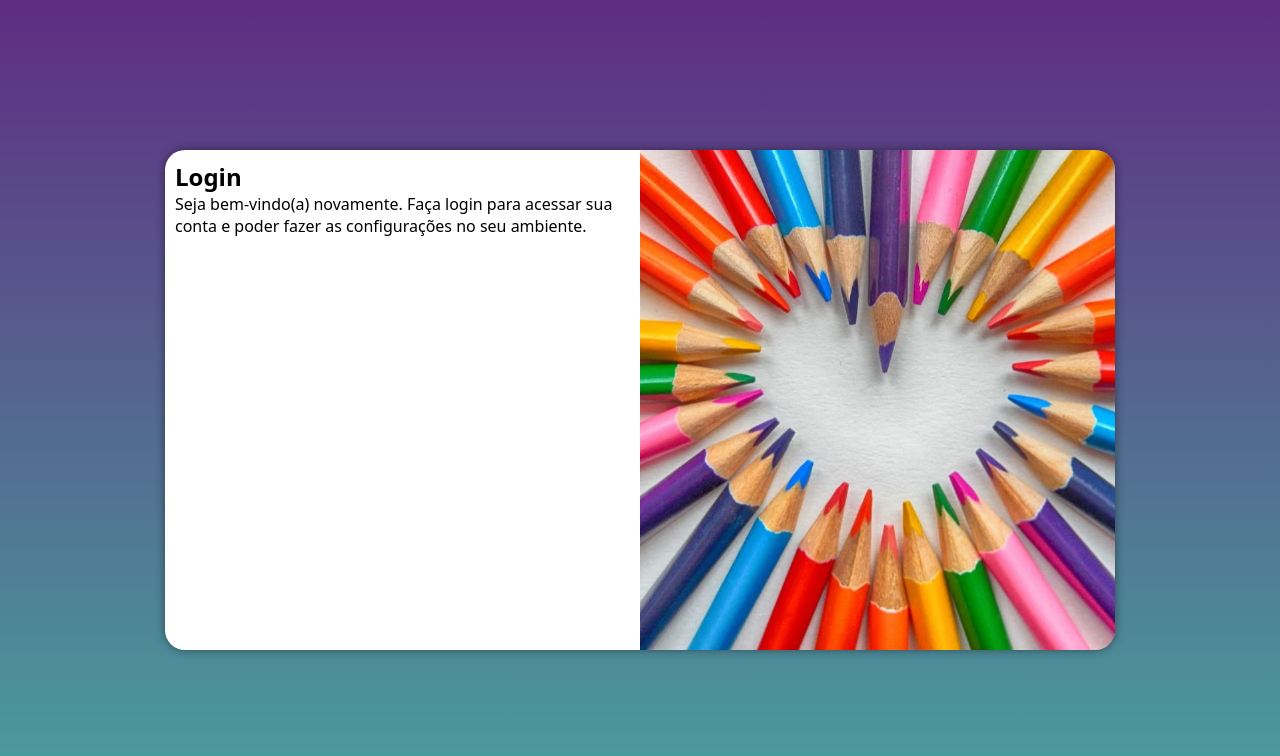
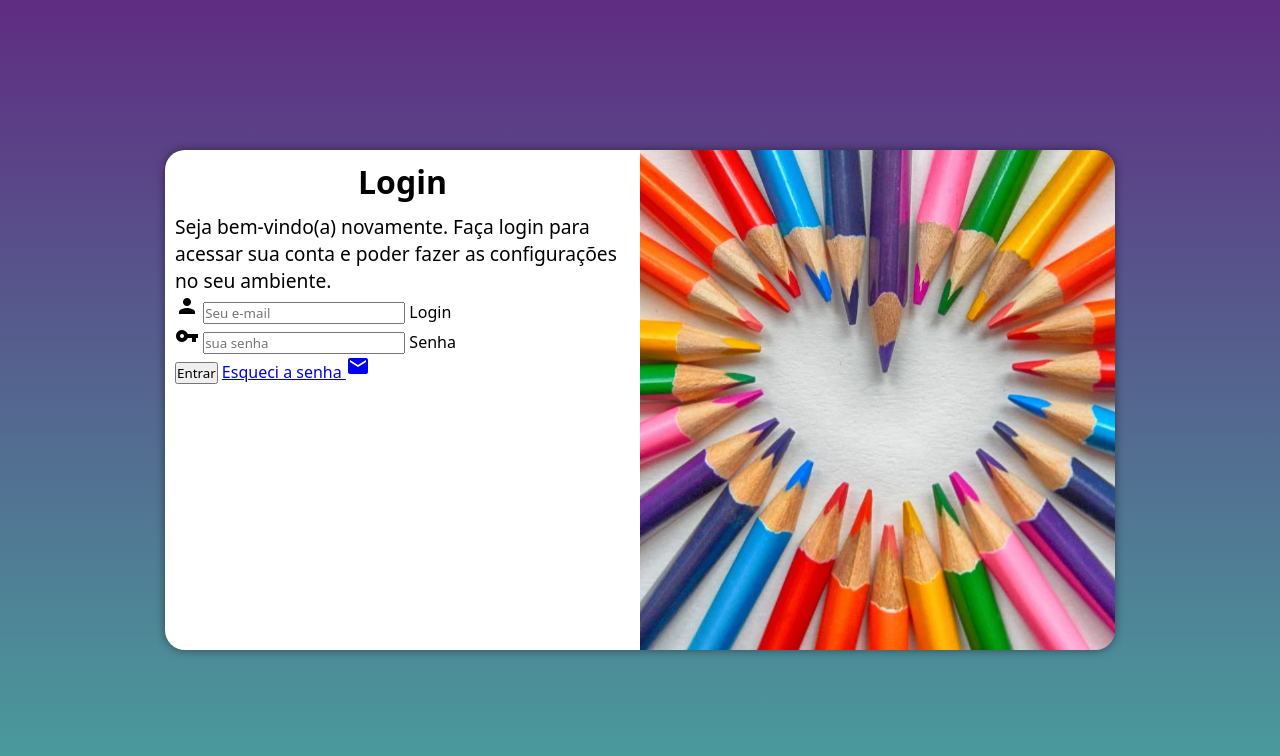
Before and after one commit to Edgar-diih/Projeto-login, a plain HTML site: page index.html in a window 1280 px wide. Drawn offline with Linux system fonts and the light colour scheme.

Commit message:
Formulário Adicionado

```diff
--- a/estilos/media-query.css
+++ b/estilos/media-query.css
@@ -25,10 +25,9 @@ Grandes Telas: acima de 1200px
         width: 70%;
     }
 }
-
 @media screen and (min-width: 992px) {
     body{
-        background-image: linear-gradient(to top, #49a09d, #5f2c82);
+        background-image: linear-gradient(to top, #49a09d, #5f2c82) ;
     }
     section#login {
         width: 950px;
@@ -42,4 +41,10 @@ Grandes Telas: acima de 1200px
         float: left;
         width: 50%;
     }
+    div#formulario > h1 {
+        font-size: 2em;
+    }
+    div#formulario > p {
+        font-size: 1.2em;
+    }
 }
--- a/estilos/style.css
+++ b/estilos/style.css
@@ -45,3 +45,10 @@ section#login > div#formulario{
     display: block;
     padding: 10px;
 }
+div#formulario > h1 {
+    text-align: center;
+    margin-bottom: 10px;
+}
+div#formulario > p {
+    font-size: 0.8em;
+}
--- a/index.html
+++ b/index.html
@@ -4,6 +4,7 @@
     <meta charset="UTF-8">
     <meta name="viewport" content="width=device-width, initial-scale=1.0">
     <title>Login</title>
+    <link href="https://fonts.googleapis.com/icon?family=Material+Icons"rel="stylesheet">
     <link rel="stylesheet" href="estilos/style.css">
     <link rel="stylesheet" href="estilos/media-query.css">
 </head>
@@ -16,8 +17,19 @@
             <div id="formulario">
                 <h1>Login</h1>
                 <p>Seja bem-vindo(a) novamente. Faça login para acessar sua conta e poder fazer as configurações no seu ambiente.</p>
-                <form action="login.php" method="post">
-
+                <form action="login.php" method="post" autocomplete="on">
+                    <div class="campo">
+                        <span class="material-icons">person</span>
+                        <input type="email" name="login" id="ilogin" placeholder="Seu e-mail" autocomplete="email">
+                        <label for="ilogin">Login</label>
+                    </div>
+                    <div class="campo">
+                        <span class="material-icons">vpn_key</span>
+                        <input type="password" name="senha" id="isenha" placeholder="sua senha" autocomplete="current-password" required minlength="8" maxlength="20">
+                        <label for="isenha">Senha</label>
+                    </div>
+                    <input type="submit" value="Entrar">
+                    <a href="Esqueci.html">Esqueci a senha <span class="material-icons">mail</span></a>
                 </form>
             </div>
         </section>
```
